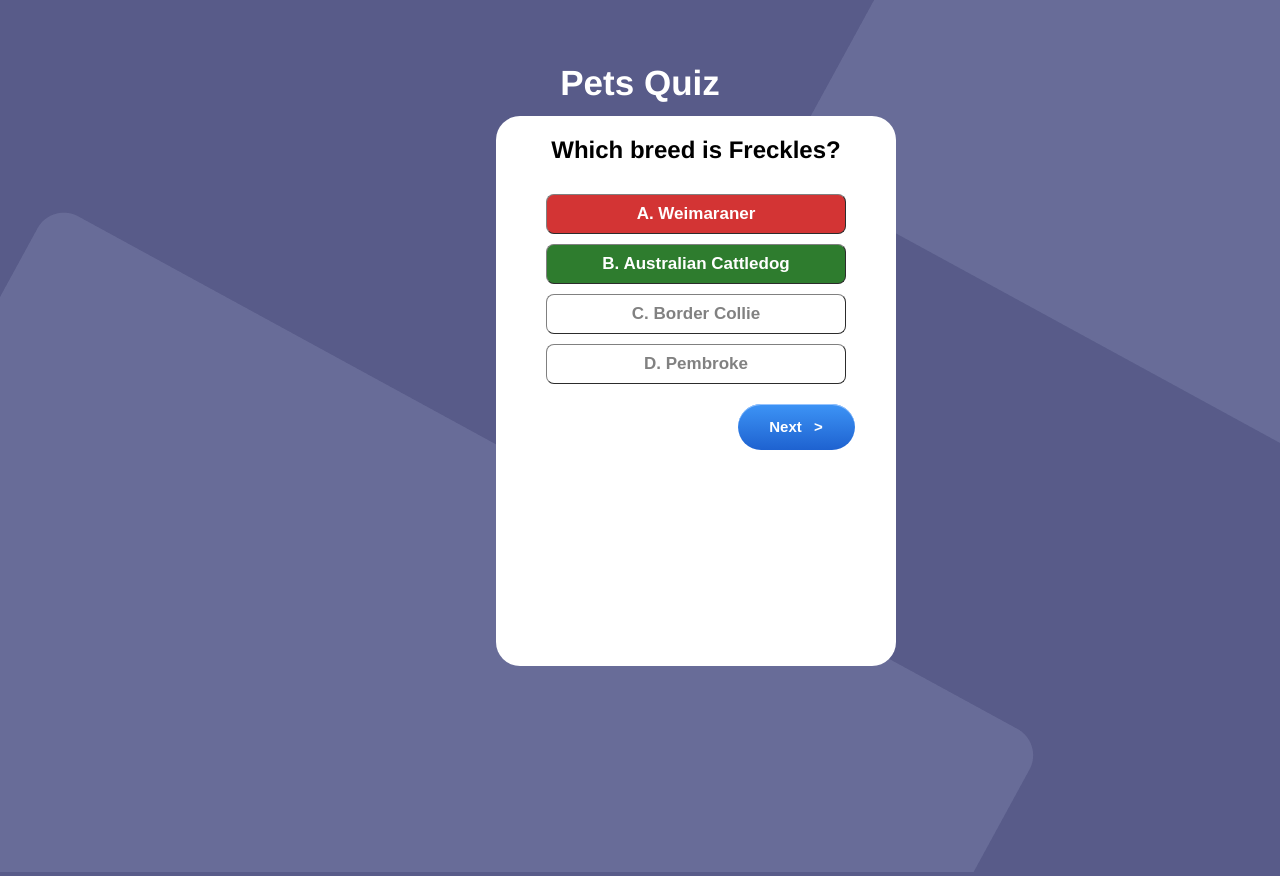
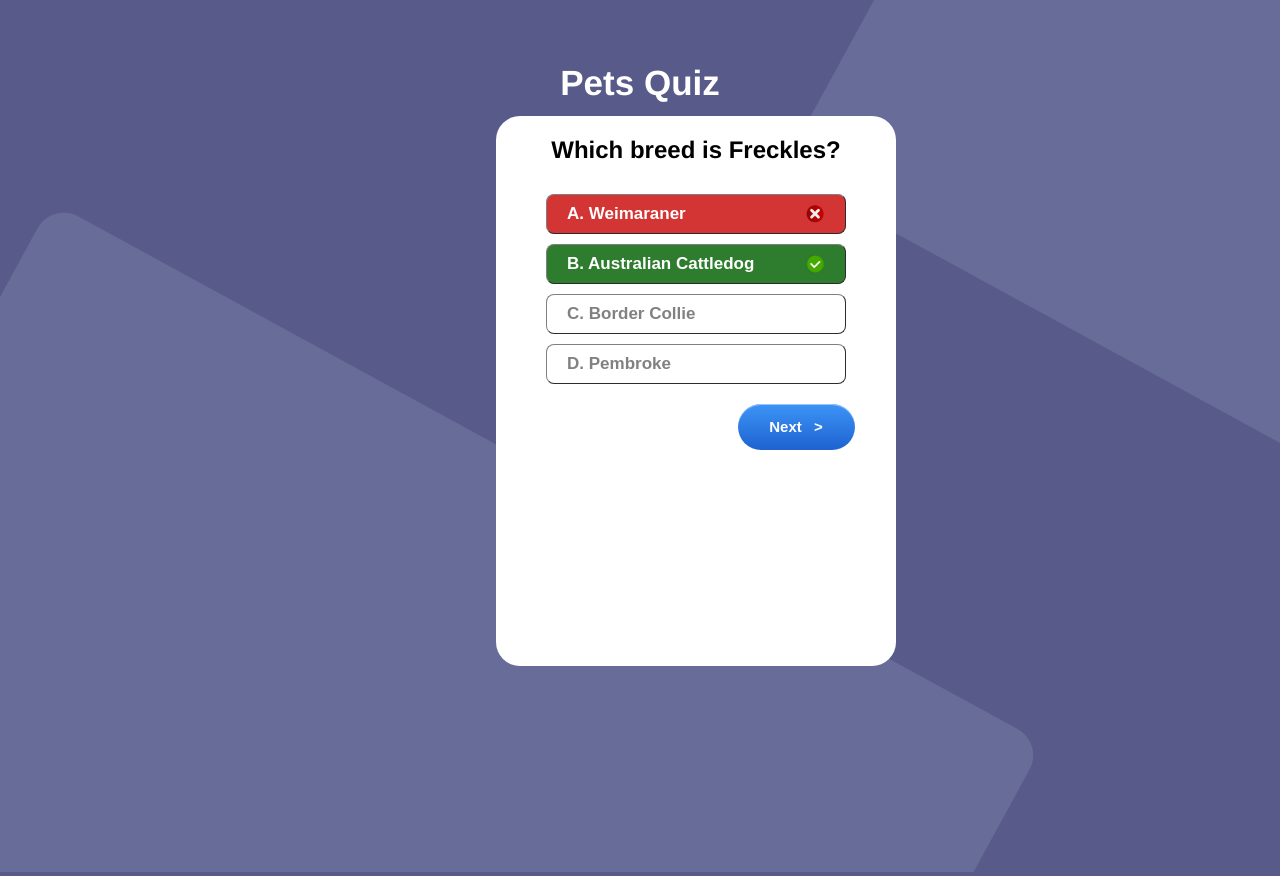
Before and after one commit to mdajgarhossain/pets-quiz-app, a Vue app: page / in a window 1280 px wide. Both pictures are taken after a click on the button "A. Weimaraner". Shown: the top 876 px of the page. Built offline with nearby package versions, Linux system fonts and the light colour scheme; no server answers.

Commit message:
Updated design

```diff
--- a/src/components/Quiz.vue
+++ b/src/components/Quiz.vue
@@ -21,17 +21,36 @@
             height="200"
             width="200"
           />
-          <div v-for="(choiceItem, ind) in item.choices" :key="ind">
+          <div
+            class="choice-button__group"
+            v-for="(choiceItem, ind) in item.choices"
+            :key="ind"
+          >
             <button
+              class="choice-button"
               :disabled="item.isQuestionAnswered"
               :class="choiceItem.class"
               @click="checkAnswer(choiceItem.choice, index, ind)"
             >
-              {{ choiceItem.choice }}
+              <p>{{ choiceItem.choice }}</p>
+              <img
+                v-if="choiceItem.class == 'correctAnswer'"
+                :src="TickIcon"
+                alt=""
+                height="20"
+                width="20"
+              />
+              <img
+                v-if="choiceItem.class == 'wrongAnswer'"
+                :src="CrossIcon"
+                alt=""
+                height="20"
+                width="20"
+              />
             </button>
           </div>
           <button
-          class="next-button"
+            class="next-button"
             v-if="item.isQuestionAnswered"
             @click="gotoNextQuestion(index)"
           >
@@ -40,9 +59,11 @@
         </div>
       </div>
       <div v-if="showResult">
-        <img :src="ResultImage" alt="" class="result-image">
+        <img :src="ResultImage" alt="" class="result-image" />
         <h1>Result</h1>
-        <p class="result-body">You got {{ quizResult.correct }} correct answers</p>
+        <p class="result-body">
+          You got {{ quizResult.correct }} correct answers
+        </p>
         <button @click="tryAgain()" class="try-again-button">Try again</button>
       </div>
     </div>
@@ -50,7 +71,9 @@
 </template>
 
 <script>
-import ResultImage from '../assets/images/undraw_winners_re_wr1l 1.png'
+import ResultImage from "../assets/images/undraw_winners_re_wr1l 1.png";
+import TickIcon from "../assets/images/tick-icon.jpg";
+import CrossIcon from "../assets/images/cross-icon.jpg";
 export default {
   name: "Quiz",
   props: {},
@@ -58,6 +81,8 @@ export default {
   data() {
     return {
       ResultImage: ResultImage,
+      TickIcon: TickIcon,
+      CrossIcon: CrossIcon,
       showResult: false,
       imageUrl: null,
       questions: [
@@ -65,7 +90,7 @@ export default {
           id: 1,
           question: "Which breed is Freckles?",
           choices: [
-            { choice: "A. Weimaraner", class: "answer",  },
+            { choice: "A. Weimaraner", class: "answer" },
             { choice: "B. Australian Cattledog", class: "answer" },
             { choice: "C. Border Collie", class: "answer" },
             { choice: "D. Pembroke", class: "answer" },
@@ -150,7 +175,11 @@ export default {
     gotoNextQuestion(index) {
       this.questions[index].visibilty = false;
 
-      if (this.questions.length - 1 === index) {
+      if (
+        this.questions.length - 1 === index ||
+        this.questions[index].correctAnswer !==
+          this.questions[index].answeredValue
+      ) {
         this.showResult = true;
         this.questions[index].visibilty = false;
       } else {
@@ -214,15 +243,15 @@ body {
   top: 100px;
 }
 .answer {
-  font-size:17px;
-  width:300px;
-  height:40px;
-  border-width:1px;
+  font-size: 17px;
+  width: 300px;
+  height: 40px;
+  border-width: 1px;
   color: rgba(29, 28, 28, 0.555);
-  border-color:gray;
-  font-weight:bold;
+  border-color: gray;
+  font-weight: bold;
   border-radius: 8px;
-  background:#fff;
+  background: #fff;
   margin-top: 10px;
 }
 
@@ -233,17 +262,17 @@ body {
 .next-button {
   margin-top: 20px;
   margin-left: 200px;
-  font-size:15px;
-  width:117px;
-  height:46px;
-  border-width:0px;
-  color:#ffffff;
-  border-color:#337fed;
-  font-weight:bold;
+  font-size: 15px;
+  width: 117px;
+  height: 46px;
+  border-width: 0px;
+  color: #ffffff;
+  border-color: #337fed;
+  font-weight: bold;
   border-radius: 42px;
-  box-shadow:inset 0px 1px 0px 0px #97c4fe;
-  text-shadow:inset 0px 1px 0px #1570cd;
-  background:linear-gradient(#3d94f6, #1e62d0);
+  box-shadow: inset 0px 1px 0px 0px #97c4fe;
+  text-shadow: inset 0px 1px 0px #1570cd;
+  background: linear-gradient(#3d94f6, #1e62d0);
 }
 .next-button:hover {
   background: linear-gradient(#1e62d0, #3d94f6);
@@ -256,12 +285,12 @@ body {
 .correctAnswer {
   background-color: rgb(46, 124, 46);
   color: white;
-  font-size:17px;
-  width:300px;
-  height:40px;
-  border-width:1px;
-  border-color:gray;
-  font-weight:bold;
+  font-size: 17px;
+  width: 300px;
+  height: 40px;
+  border-width: 1px;
+  border-color: gray;
+  font-weight: bold;
   border-radius: 8px;
   margin-top: 10px;
 }
@@ -269,12 +298,12 @@ body {
 .wrongAnswer {
   background-color: #d33434;
   color: white;
-  font-size:17px;
-  width:300px;
-  height:40px;
-  border-width:1px;
-  border-color:gray;
-  font-weight:bold;
+  font-size: 17px;
+  width: 300px;
+  height: 40px;
+  border-width: 1px;
+  border-color: gray;
+  font-weight: bold;
   border-radius: 8px;
   margin-top: 10px;
 }
@@ -300,7 +329,17 @@ body {
   margin-top: 20px;
 }
 .try-again-button:hover {
-  background: #2196F3;
+  background: #2196f3;
   color: white;
 }
+.choice-button__group {
+  display: flex;
+  justify-content: center;
+}
+.choice-button {
+  display: flex;
+  justify-content: space-between;
+  align-items: center;
+  padding: 0 20px;
+}
 </style>
```
Also changed, not shown: src/assets/images/cross-icon.jpg (added), src/assets/images/tick-icon.jpg (added).
